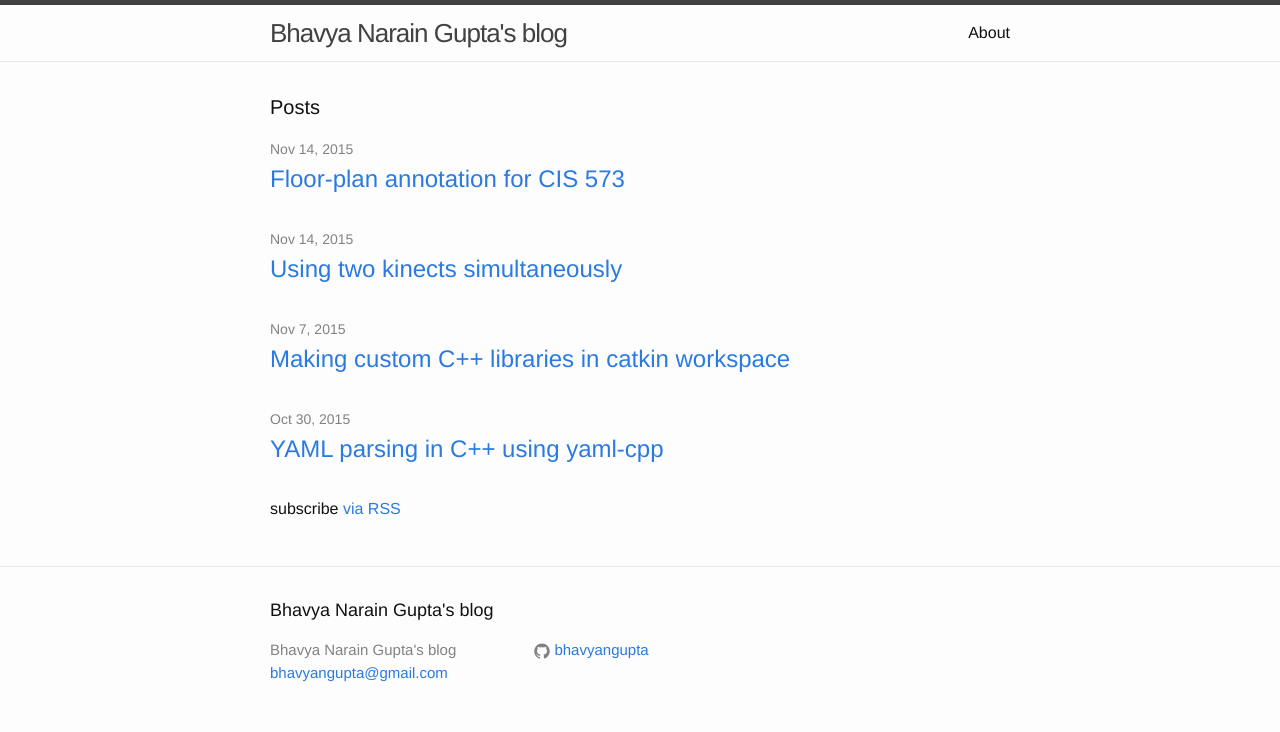
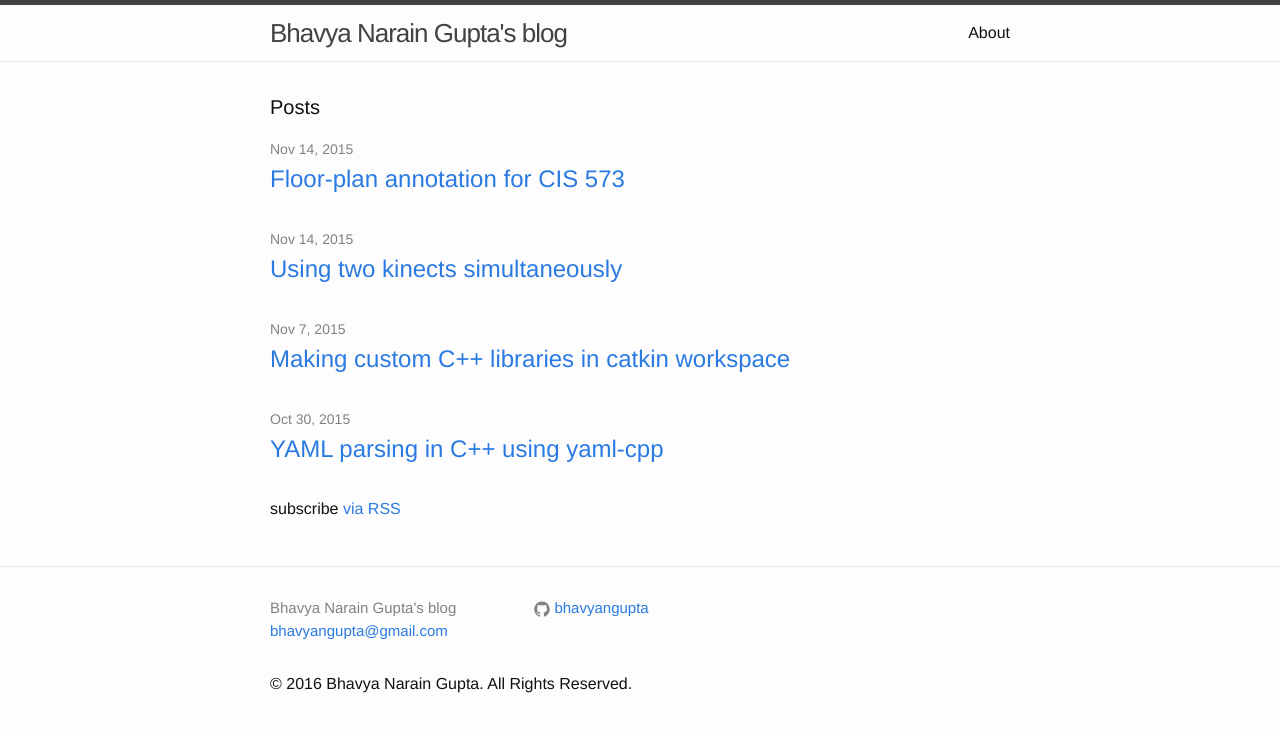
Before and after one commit to bhavyangupta/bhavyangupta.github.io, a Jekyll site: the page built from index.html, in a window 1280 px wide. Shown: the top 732 px of the page. Built offline with Jekyll 4.4.1, drawn with Linux system fonts in a browser that asks for light colours.

Commit message:
Customize footer. Remove title, add copyright notice

```diff
--- a/_includes/footer.html
+++ b/_includes/footer.html
@@ -2,7 +2,7 @@
 
   <div class="wrapper">
 
-    <h2 class="footer-heading">{{ site.title }}</h2>
+   <!-- <h2 class="footer-heading">{{ site.title }}</h2> -->
 
     <div class="footer-col-wrapper">
       <div class="footer-col footer-col-1">
@@ -32,7 +32,7 @@
         <p>{{ site.description }}</p>
       </div>
     </div>
-
+  <p id="copright">&copy; 2016 Bhavya Narain Gupta. All Rights Reserved. </p>
   </div>
 
 </footer>
```
